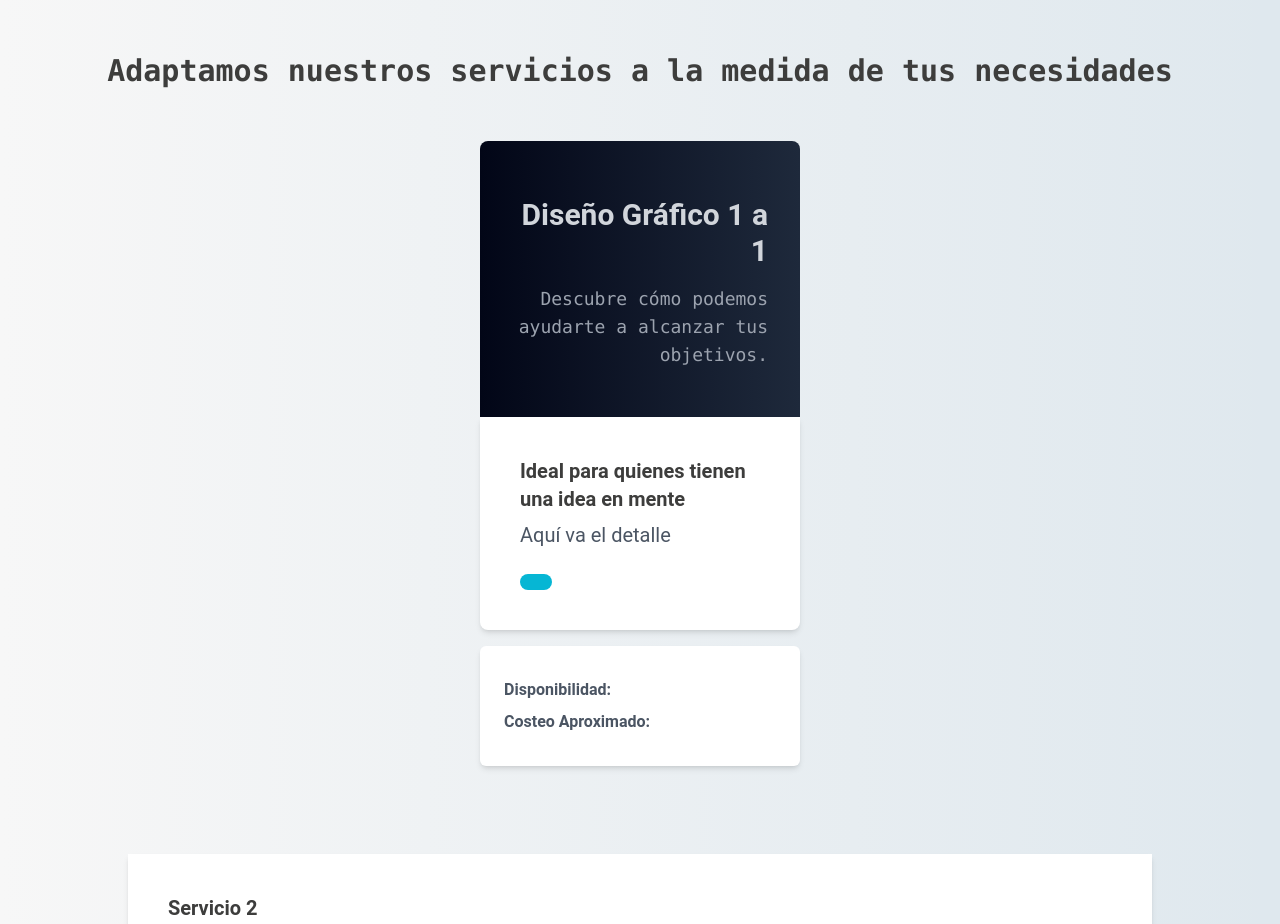
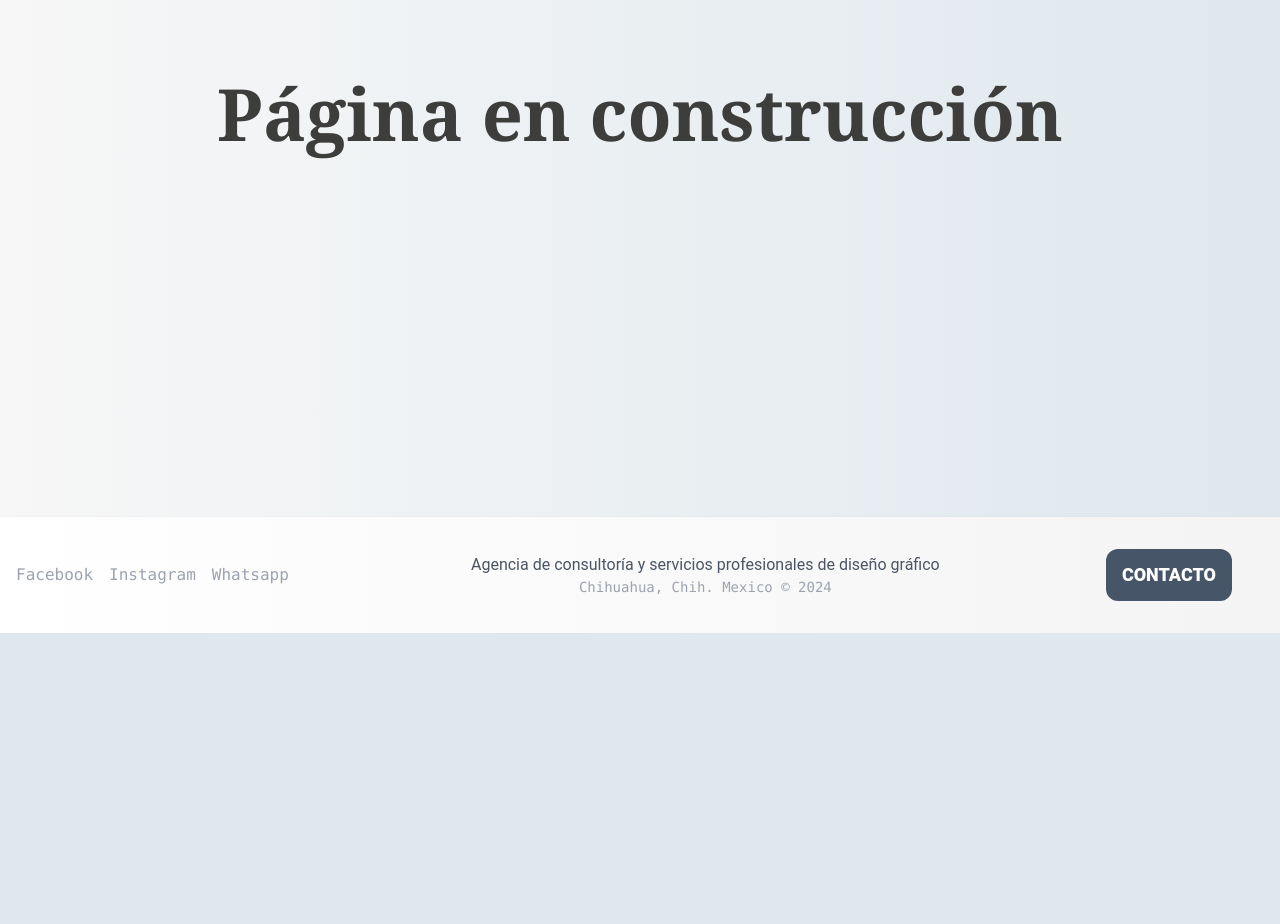
Before and after one commit to pepecodingpepe/intento55, a Next.js app: page /services in a window 1280 px wide. Shown: the part 608-1532 px from the top of the page. After the commit the page ends 1241 px from the top, so only its background shows below. Built offline with nearby package versions, Linux system fonts and the light colour scheme.

Commit message:
home listo

```diff
--- a/components/home/ServiceCard.js
+++ b/components/home/ServiceCard.js
@@ -1,12 +1,18 @@
-// /components/home/ServiceCard.js
-const ServiceCard = ({ title, description, ctaText }) => {
-    return (
-      <div className=" bg-white p-10 py-px-10   shadow-md rounded-b-lg mb-4">
-        <h2 className="text-xl font-bold mb-2">{title}</h2>
+
+
+import React from 'react';
+
+const ServiceCard = ({ title, description, ctaText, imageUrl, ctaLink }) => {
+  return (
+    <div className="bg-white p-10 py-px-10 shadow-md rounded-b-lg mb-4">
+      <a href={ctaLink} target="_blank" rel="noopener noreferrer">
+        <img src={imageUrl} alt={title} className="w-full h-auto mb-4 rounded-lg" />
+        <h2 className="text-2xl font-bold mb-2">{title}</h2>
         <p className="text-gray-600 mb-4 text-xl">{description}</p>
-        <button className="font-mono font-bold bg-cyan-500 text-white px-4 py-2 rounded-xl">{ctaText}</button>
-      </div>
-    );
-  };
+        <button className="font-bold bg-cyan-500 text-white px-4 py-2 rounded-xl">{ctaText}</button>
+      </a>
+    </div>
+  );
+};
 
-  export default ServiceCard;
+export default ServiceCard;
--- a/pages/clients.js
+++ b/pages/clients.js
@@ -9,11 +9,13 @@ const Clients = () => {
     <div>
       <CustomHead />
       <Header />
-      <section className="p-8">
-        <h2 className="text-3xl font-bold mb-4">Nuestros Clientes</h2>
-        <p className="mb-4 text-lg font-mono">Aquí va el contenido del blog sobre tu negocio de consultoría.</p>
-        {/* Agrega más párrafos, imágenes y otros elementos según sea necesario */}
+      <section className="min-h-screen flex items-center justify-center">
+      <p className="flex-wrap font-serif text-7xl text-center font-bold mb-2 py-10 mx-44">Página en construcción </p>
+
+
+
       </section>
+
       <Footer />
     </div>
   );
--- a/pages/index.js
+++ b/pages/index.js
@@ -48,11 +48,24 @@ const Home = () => {
 
 
 
-      <div className="flex flex-wrap justify-center p-8 mx-0.5 mx-3.5">
-            <div className="mx-7 "> <ServiceCard title="Diseño gráfico en tiempo real" description="Este servicio te servirá si tienes una idea clara y precisa de lo que quieres diseñar, no importa si es un logo, una etiqueta o un poster. " ctaText="mas información" /></div>
-            <div className="mx-7"> <ServiceCard title="Consultoría 1 a 1 para emprendedores" description="Aquí va el detalle" ctaText="mas información" /></div>
-            <div className="mx-7"> <ServiceCard title="Estrategias de expansión comercial" description="Aquí va el detalle" ctaText="mas información" /></div>
-            <div className="mx-7"> <ServiceCard title="Modelador de negocios: comienza desde cero" description="Aquí va el detalle" ctaText="mas información" /></div>
+      <div className=" flex flex-wrap justify-center p-8 mx-0.5 mx-3.5">
+            <div className="mx-7 w-96 "> <ServiceCard imageUrl="https://www.druidai.com/hubfs/Imported_Blog_Media/business-process-automation-chatbot.jpg"
+            title="Diseño gráfico en tiempo real"
+            description="Servicio para quienes tienen una idea clara y precisa de lo que necesitan diseñar, desde un logotipo, hasta una etiqueta o un poster para un evento. "
+            ctaText="Mas información" ctaLink="/services" /></div>
+
+            <div className="mx-7 w-96"> <ServiceCard imageUrl="https://www.druidai.com/hubfs/Imported_Blog_Media/business-process-automation-chatbot.jpg"
+            title="Consultoría 1 a 1 para emprendedores"
+            description="Si lo que necesitas es atención personalizada para atender tus necesidades específicas, este servicio es para tí." ctaText="Mas información" ctaLink="/services" /></div>
+
+            <div className="mx-7 w-96"> <ServiceCard imageUrl="https://www.druidai.com/hubfs/Imported_Blog_Media/business-process-automation-chatbot.jpg"
+            title="Estrategias de expansión comercial"
+            description="Incrementa las ventas de tu negocio con los recursos que tienes a la mano, nosotros nos encargamos de armar una estrategia a tu medida." ctaText="Mas información" ctaLink="/services" /></div>
+
+            <div className="mx-7 w-96"> <ServiceCard imageUrl="https://www.druidai.com/hubfs/Imported_Blog_Media/business-process-automation-chatbot.jpg"
+            title="Modelador de negocios: comienza desde cero"
+            description="¿Estas a punto de abandonar tu trabajo fijo para comenzar un negocio? Te ayudamos en cada paso para que lo logres sin contratiempos" ctaText="Mas información"
+            ctaLink="/services" /></div>
 
 
 
--- a/pages/portfolio.js
+++ b/pages/portfolio.js
@@ -9,7 +9,13 @@ const Portfolio = () => {
     <div>
       <CustomHead />
       <Header />
-      <PortfolioGallery />
+      <section className="min-h-screen flex items-center justify-center">
+      <p className="flex-wrap font-serif text-7xl text-center font-bold mb-2 py-10 mx-44">Página en construcción </p>
+
+
+
+      </section>
+
       <Footer />
     </div>
   );
--- a/pages/services.js
+++ b/pages/services.js
@@ -14,26 +14,13 @@ const Services = () => {
     <div>
       <CustomHead />
       <Header />
-      <section className="p-8">
-      <p className="flex-wrap font-serif text-7xl text-center font-bold mb-2 py-10 mx-44">Desarrollamos soluciones creativas y sustentables </p>
-        <h2 className="font-mono text-3xl text-center font-bold mb-4 mt">Adaptamos nuestros servicios a la medida de tus necesidades</h2>
-
-        <div className="py-9 px-40 mx-72 flex-auto ">
-          <ServiceHeader1 />
-        <ServiceCard title="Ideal para quienes tienen una idea en mente" description="Aquí va el detalle" />
-        <ServiceCardDetail />
-        </div>
-
-        <div className="py-9 px-24 ">
-        <ServiceCard title="Servicio 2" description="Aquí va el detalle" />
-        <ServiceCardDetail />
-        </div>
+      <section className="min-h-screen flex items-center justify-center">
+      <p className="flex-wrap font-serif text-7xl text-center font-bold mb-2 py-10 mx-44">Página en construcción </p>
 
 
 
-        <ServiceCardDetail />
-        {/* Agrega más ServiceCard según sea necesario */}
       </section>
+
       <Footer />
     </div>
   );
```
